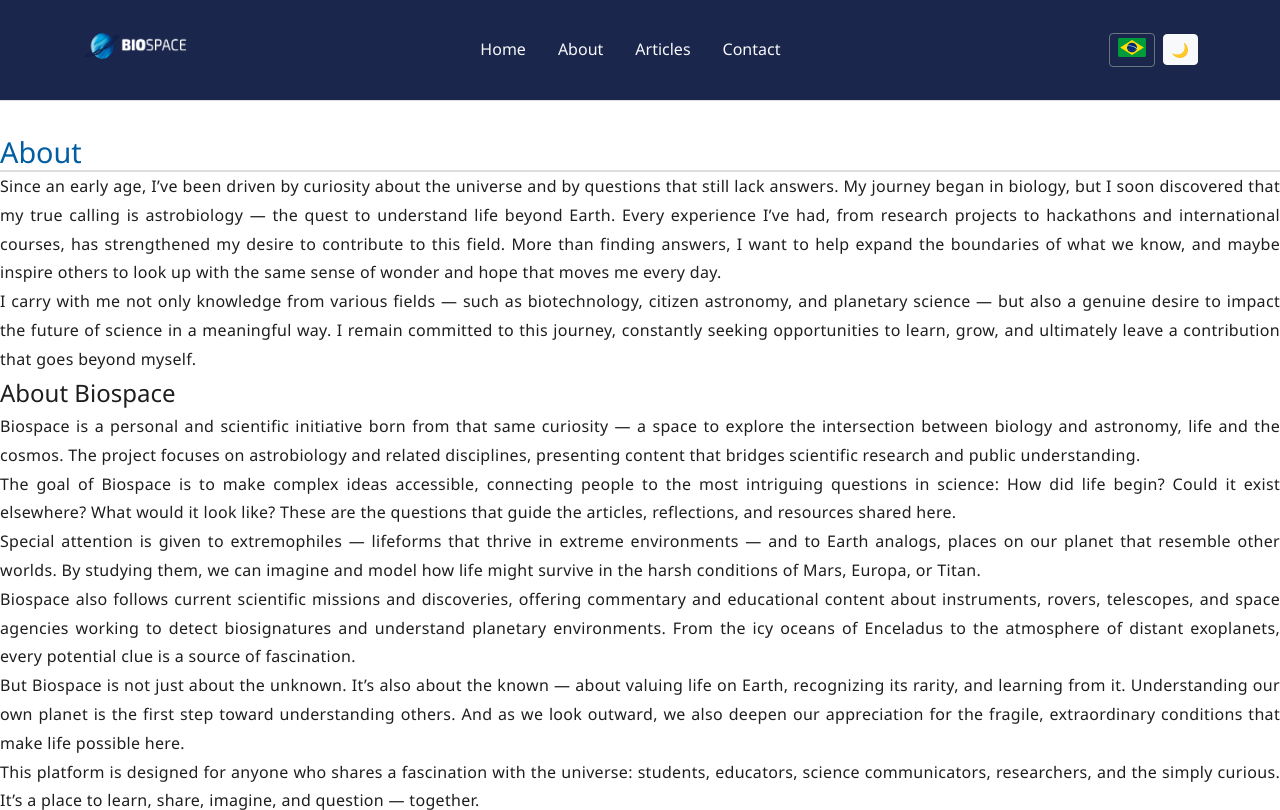
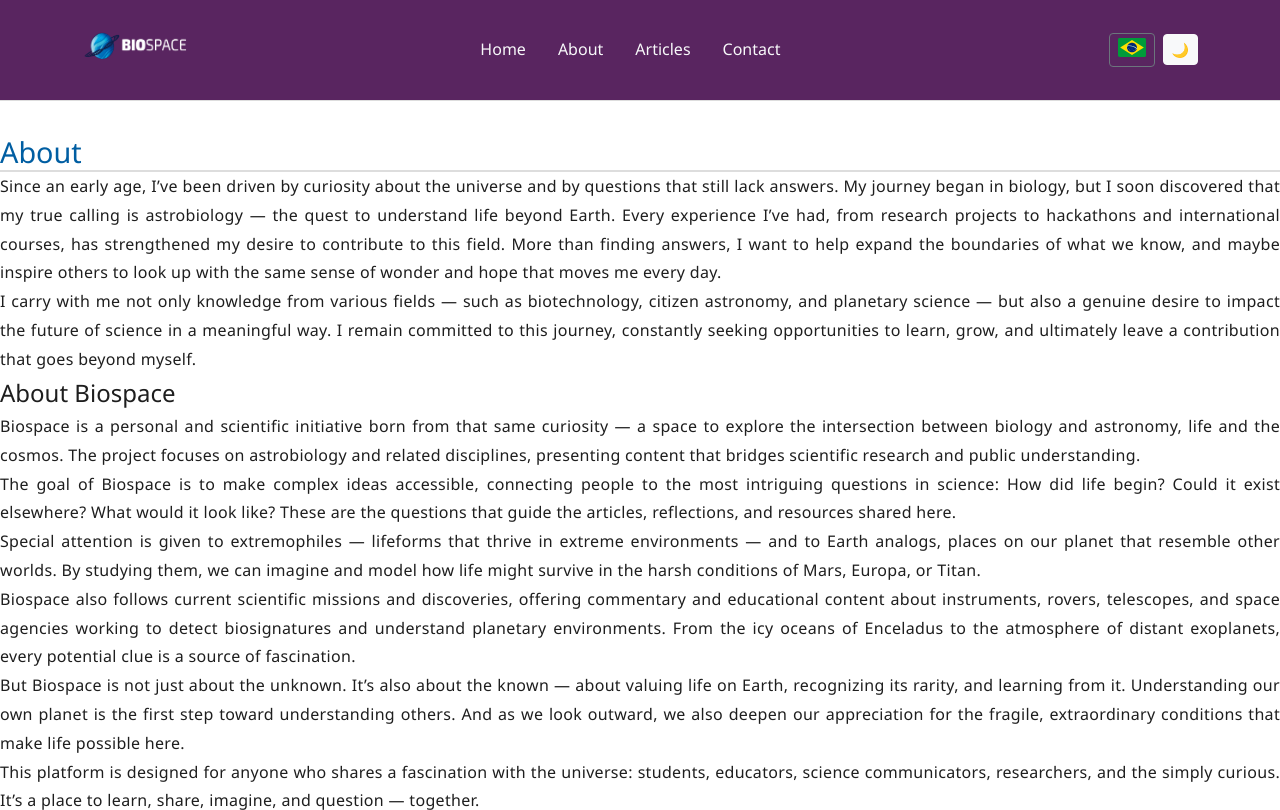
Before and after one commit to renaanc/biospace, a Django app: page /en/about/ in a window 1280 px wide. Shown: the top 810 px of the page. Run offline with Django 5.2, Linux system fonts and the light colour scheme; some libraries are stand-ins or nearby versions.

Commit message:
header bg att

```diff
--- a/static/css/styles.css
+++ b/static/css/styles.css
@@ -61,7 +61,7 @@ article, aside, footer, header, nav, section {
   --text-color: #1e1e1e;
   --accent-color: #005ea2;
   --accent-hover: #003f7f;
-  --header-bg: #1b264d;
+  --header-bg: #592560;
   --border-color: #ddd;
   --hero-gradient-start: #eaf4ff;
   --hero-gradient-end: #f4f9ff;
@@ -77,7 +77,7 @@ article, aside, footer, header, nav, section {
   --text-color: #f2f2f2;
   --accent-color: #66b2ff;
   --accent-hover: #3399ff;
-  --header-bg: #1b264d;
+  --header-bg: #592560;
   --border-color: #333;
   --hero-gradient-start: #1f1f1f;
   --hero-gradient-end: #2a2a2a;
```
